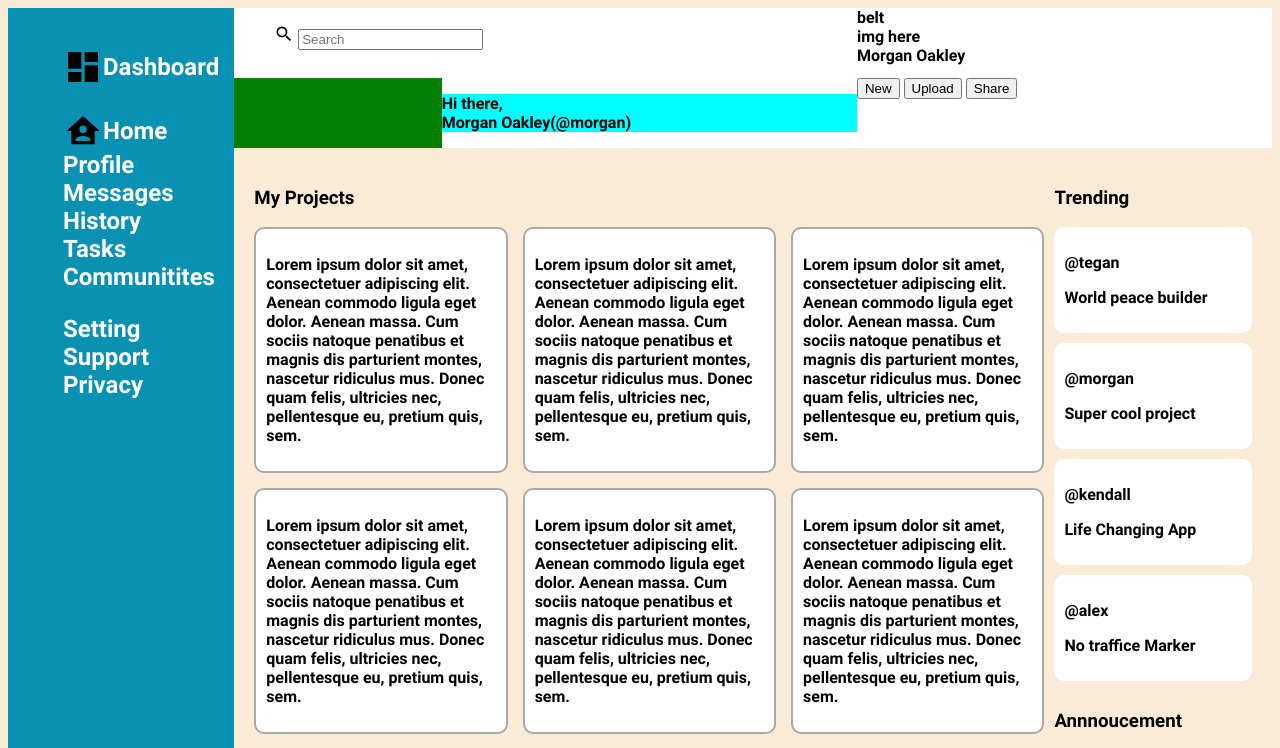
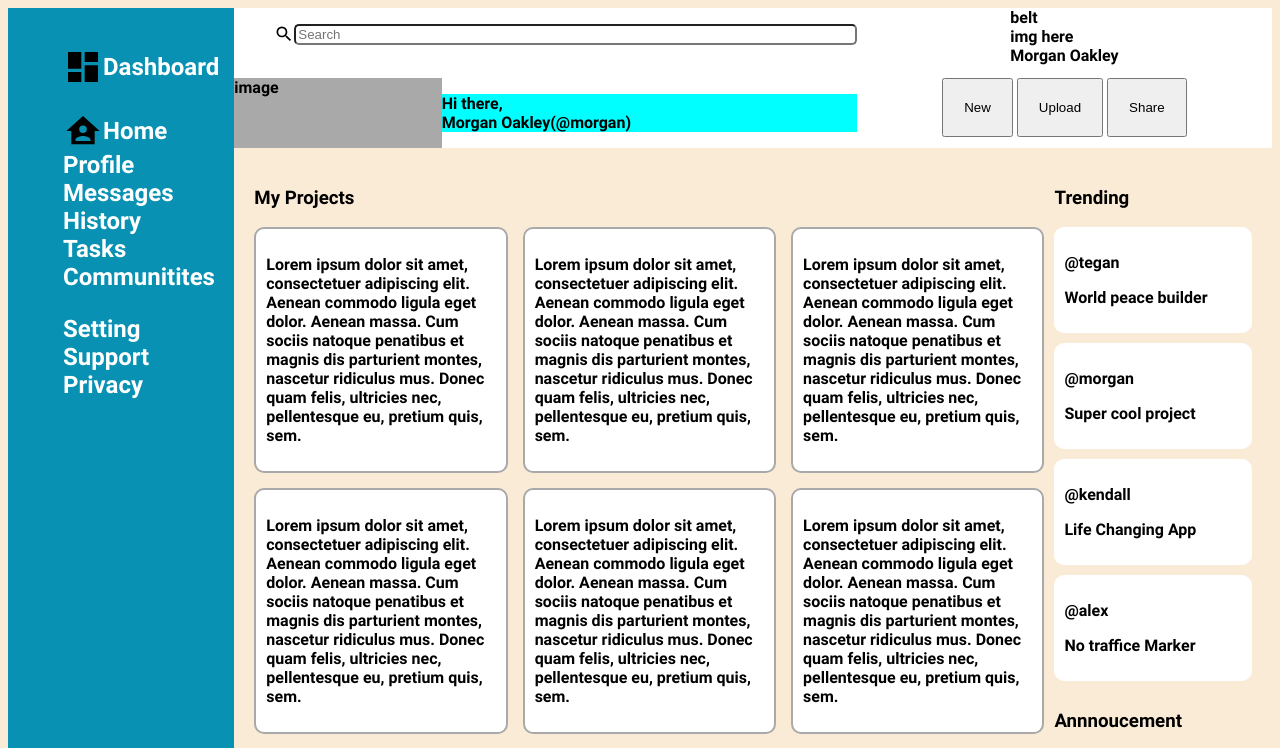
Before and after one commit to zhenhongswell/Project-Admin-Dashboard, a plain HTML site: page index.html in a window 1280 px wide. Shown: the top 748 px of the page. Drawn offline with Linux system fonts and the light colour scheme.

Commit message:
fix the css of search bar with flex

```diff
--- a/index.css
+++ b/index.css
@@ -23,14 +23,21 @@ header{
 
 header .user-info{
     grid-column: 4/6;
+    justify-self: center;
 }
 
 header .buttons{
     grid-column: 4/6;
+    justify-self: center;
+    /* padding: 20px; */
+}
+
+header .buttons button{
+    padding: 20px;
 }
 
 header .user-image{
-    background-color: green;
+    background-color: darkgray;
     grid-column: 1/2;
     grid-row:2/3;
 }
@@ -46,12 +53,21 @@ header ul{
     grid-column:1/4;
 }
 
-header li::before{
+header ul li{
+    display: flex;
+}
+header ul li > input{
+    flex: 1;
+    border-radius: 5px;
+}
+
+#searchbar::before{
     width: 20px;
     height: 20px;
     display: inline-block;
     content: url(./svg/magnify.svg);
 }
+
 
 .sidebar{
     grid-column: 1/2;
--- a/index.html
+++ b/index.html
@@ -10,8 +10,8 @@
 
     <header>
         <ul>
-            <li>
-                <input type="text" id="searchbar" placeholder="Search">
+            <li id="searchbar">
+                <input type="text" placeholder="Search">
             </li>
         </ul>
         <div class="user-info">
@@ -19,7 +19,7 @@
             <img src="" alt="">img here
             <div>Morgan Oakley</div>
         </div>
-        <img class="user-image" src="" alt="">
+        <div class="user-image">image</div>
         <p class="hello-user">Hi there,<br> Morgan Oakley(@morgan)</p>
         <div class="buttons">
             <button>New</button>
```
